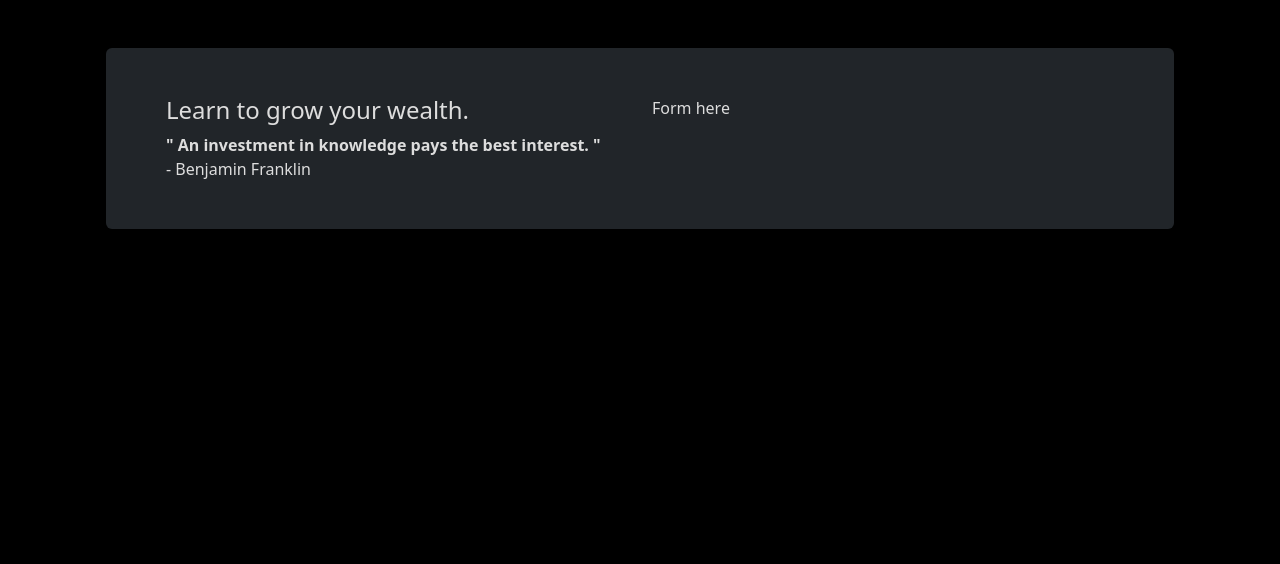
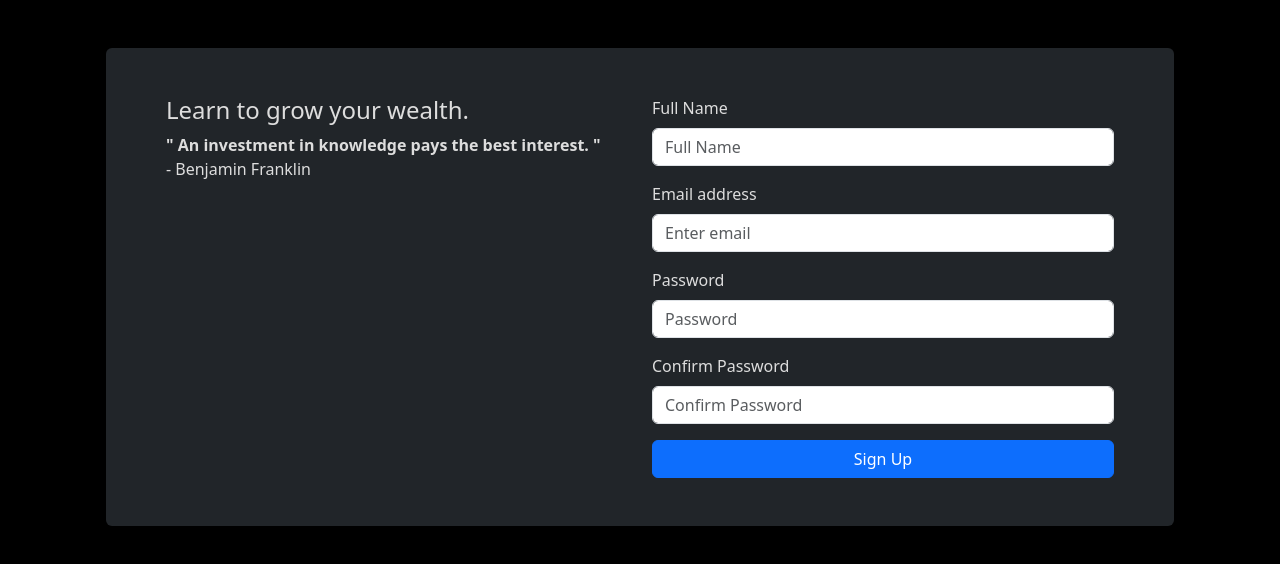
Before and after one commit to roshanpaudel/FinTrack-frontend, a React (Vite) app: page /signup in a window 1280 px wide. Shown: the top 564 px of the page. Built offline with nearby package versions, Linux system fonts and the light colour scheme.

Commit message:
Signup page created

```diff
--- /dev/null
+++ b/src/components/SignUpForm.jsx
@@ -0,0 +1,93 @@
+import React from "react";
+import { Row, Col, Form, Button } from "react-bootstrap";
+
+export const SignUpForm = ({ handleSignUpSubmit }) => {
+  const [formData, setFormData] = React.useState({
+    fullName: "",
+    email: "",
+    password: "",
+    confirmPassword: "",
+  });
+  const [passwordMatch, setPasswordMatch] = React.useState(true);
+
+  const handleChange = (e) => {
+    const { name, value } = e.target;
+    setFormData((prevData) => ({ ...prevData, [name]: value }));
+    if (name === "confirmPassword") {
+      // Optionally, you can add validation for password match here
+      if (value !== formData.password) {
+        // Handle password mismatch (e.g., show an error message)
+        setPasswordMatch(false);
+      } else setPasswordMatch(true);
+    }
+  };
+  return (
+    <Form onSubmit={handleSignUpSubmit}>
+      <Form.Group className="mb-3" controlId="formFullName">
+        <Form.Label>Full Name</Form.Label>
+        <Form.Control
+          type="text"
+          placeholder="Full Name"
+          name="fullName"
+          value={formData.fullName}
+          onChange={handleChange}
+          required
+        />
+      </Form.Group>
+
+      <Form.Group className="mb-3" controlId="formEmail">
+        <Form.Label>Email address</Form.Label>
+        <Form.Control
+          type="email"
+          placeholder="Enter email"
+          name="email"
+          autoComplete="username"
+          value={formData.email}
+          onChange={handleChange}
+          required
+        />
+      </Form.Group>
+
+      <Form.Group className="mb-3" controlId="formPassword">
+        <Form.Label>Password</Form.Label>
+        <Form.Control
+          type="password"
+          placeholder="Password"
+          name="password"
+          autoComplete="new-password"
+          value={formData.password}
+          onChange={handleChange}
+          required
+        />
+      </Form.Group>
+
+      <Form.Group className="mb-3" controlId="formConfirmPassword">
+        <Form.Label>Confirm Password</Form.Label>
+        <Form.Control
+          type="password"
+          placeholder="Confirm Password"
+          name="confirmPassword"
+          value={formData.confirmPassword}
+          onChange={handleChange}
+          autoComplete="new-password"
+          required
+        />
+        {console.log(
+          "Password:",
+          formData.password,
+          "Confirm:",
+          formData.confirmPassword,
+          "Match:",
+          passwordMatch
+        )}
+        {!passwordMatch && (
+          <Form.Text className="text-danger">Passwords do not match.</Form.Text>
+        )}
+      </Form.Group>
+
+      <Button variant="primary" type="submit" className="w-100">
+        Sign Up
+      </Button>
+    </Form>
+  );
+};
--- a/src/pages/Signup.jsx
+++ b/src/pages/Signup.jsx
@@ -2,6 +2,13 @@ import Container from "react-bootstrap/Container";
 import Row from "react-bootstrap/Row";
 import Col from "react-bootstrap/Col";
 import { FinancialTips } from "../components/FinancialTips";
+import { SignUpForm } from "../components/SignUpForm";
+import React from "react";
+
+const handleSignUpSubmit = (e) => {
+  e.preventDefault();
+  // Handle sign up logic here
+};
 
 const Signup = () => {
   return (
@@ -10,7 +17,9 @@ const Signup = () => {
         <Col>
           <FinancialTips />
         </Col>
-        <Col>Form here</Col>
+        <Col>
+          <SignUpForm handleSignUpSubmit={handleSignUpSubmit} ></SignUpForm>
+        </Col>
       </Row>
     </Container>
   );
```
